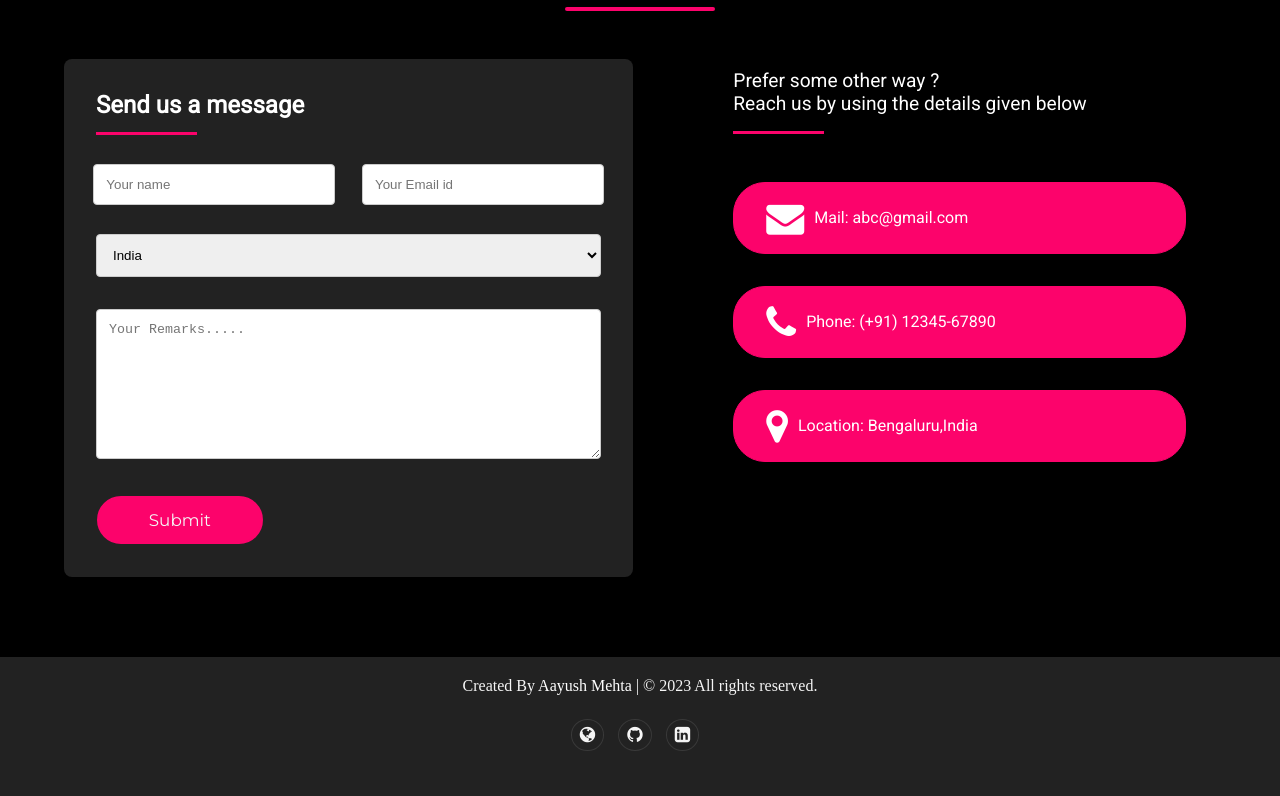
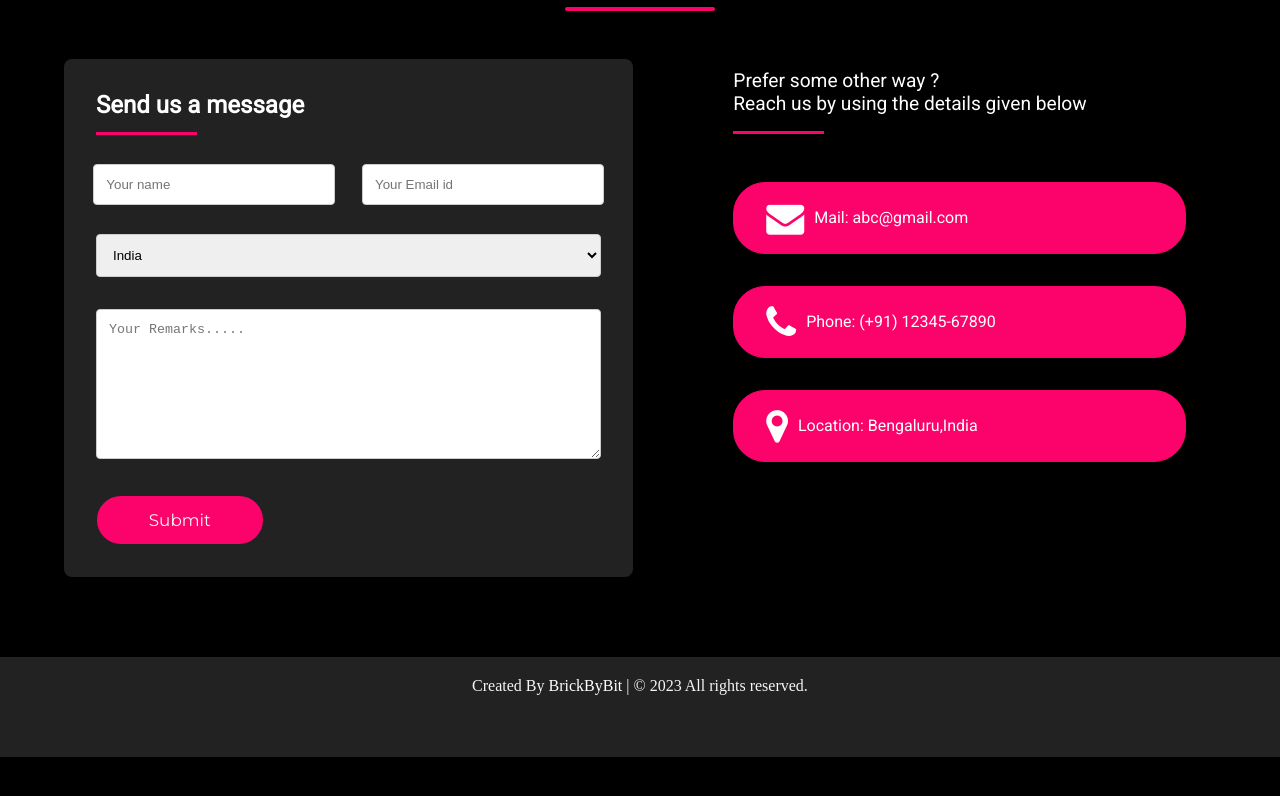
Before and after one commit to AayushMehta/Excrusion, a plain HTML site: page index.html in a window 1280 px wide. Shown: the part 3871-4667 px from the top of the page. After the commit the page ends 4628 px from the top, so only its background shows below. Drawn offline with nearby package versions, Linux system fonts and the light colour scheme; a web font is replaced by a local one.

Commit message:
Update index.html

```diff
--- a/index.html
+++ b/index.html
@@ -194,13 +194,13 @@
     <!-- end -->
     <!--footer-->
     <section class="footer">
-        <span class="author">Created By <a href="https://aayushmehta.com">Aayush Mehta</a> | &#169 2023 All rights reserved.</span>
+        <span class="author">Created By <a href="https://brickbybit.in">BrickByBit</a> | &#169 2023 All rights reserved.</span>
         <div class="social">
-            <li>
+<!--             <li>
                 <a href="https://aayushmehta.com" target="_blank" rel="noreferrer"><i class="fa fa-globe"></i></a>
                 <a href="https://github.com/AayushMehta" target="_blank" rel="noreferrer"><i class="fa fa-github"></i></a>
                 <a href="https://www.linkedin.com/in/aayush-mehta-2b7028147/" target="_blank" rel="noreferrer"><i class="fa fa-linkedin-square"></i></a>
-            </li>
+            </li> -->
         </div>
     </section>
     <!--footer-->
```
